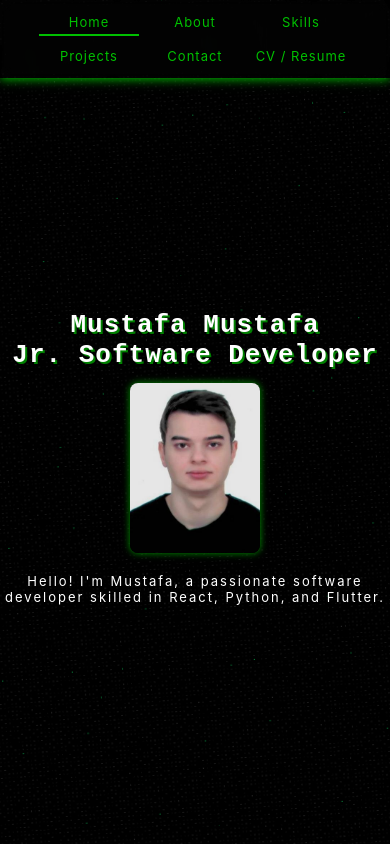
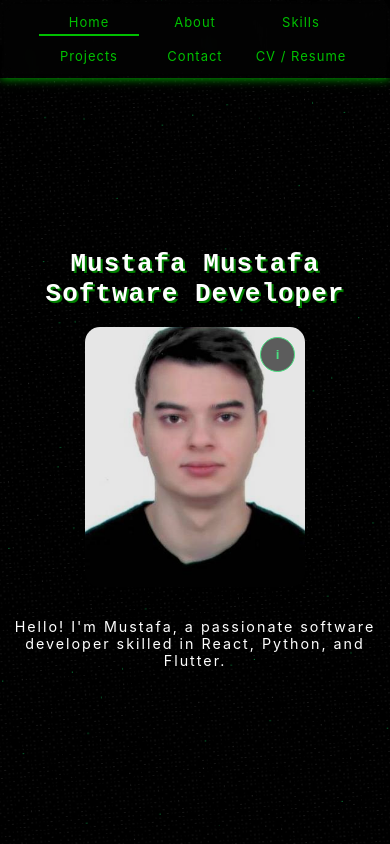
Before and after one commit to FTMustafa/portfolio, a React (Create React App) app: page / in a window 390 px wide. Built offline with nearby package versions, Linux system fonts and the light colour scheme.

Commit message:
Animation and CV changes

```diff
--- a/src/pages/Home/Home.css
+++ b/src/pages/Home/Home.css
@@ -9,8 +9,7 @@
   overflow-x: hidden;
 }
 
-body,
-html {
+body, html {
   margin: 0;
   padding: 0;
   overflow-x: hidden;
@@ -41,71 +40,52 @@ html {
 
 .profile-card {
   display: flex;
-  flex-direction: row;
   align-items: center;
-  justify-content: center;
-  width: 200px;
-  height: 250px;
-  border-radius: 12px;
-  transition: all 1s ease;
+  border-radius: 16px;
   position: relative;
+  border: 1px solid transparent;
+  overflow: hidden;
+  box-shadow: 0 4px 10px rgba(0,0,0,0.3);
+  letter-spacing: 1px;
 }
 
 .profile-card img {
-  width: 200px;
-  height: 250px;
-  box-shadow: 0px 0px 6px 1px green;
-  border-radius: 8px;
+  object-fit: cover;
+  border-radius: 12px;
   filter: brightness(90%);
-  z-index: 10;
-  user-select: none;
-  transition: all 1s ease;
-  /* object-fit: cover; */
+  /* box-shadow: 0px 0px 15px rgba(0, 255, 0, 0.2); */
+  flex-shrink: 0;
+  position: relative;
+  z-index: 2;
+  background-color: #000;
 }
 
 .card-content {
   display: flex;
   flex-direction: column;
-  opacity: 0;
-  max-width: 0;
-  overflow: hidden;
-  margin-left: 0;
-  transition: all 1s ease;
+  justify-content: center;
   white-space: nowrap;
-  text-align: left;
+  position: relative;
+  z-index: 1;
 }
 
 .card-content p {
-  margin: 5px 0;
+  margin: 8px 0;
+  font-size: 0.95rem;
+  color: #e0e0e0;
 }
+
 .card-content p span {
   font-weight: 700;
-  color: limegreen;
+  color: #4ade80;
+  margin-right: 8px;
 }
 
-.profile-card:hover {
-  width: 60%;
-  min-width: 450px;
-  justify-content: space-evenly;
-  border: 1px solid rgba(255, 255, 255, 0.358);
-  padding: 10px 5px;
-  background-color: rgba(0, 0, 0, 0.3);
-  backdrop-filter: blur(3px);
-  transition: padding 0.7s ease-in-out;
+.mobile-toggle-btn {
+  display: none;
 }
 
-.profile-card:hover .card-content {
-  opacity: 1;
-  max-width: 300px;
-  margin-left: 20px;
-}
-
-.profile-card:hover img {
-  filter: brightness(100%);
-  box-shadow: none;
-}
-
-/* Fade effect */
+/* Fade In */
 .fade-in {
   animation: fade 0.5s ease-out forwards;
   opacity: 0;
@@ -114,66 +94,163 @@ html {
 }
 
 @keyframes fade {
-  to {
+  to { opacity: 1; top: 0; }
+}
+
+/* =================================================================
+   MASAÜSTÜ (PC) DÜNYASI (Min-Width: 769px)
+   ================================================================= */
+@media (min-width: 769px) {
+  .profile-card {
+    flex-direction: row;
+    justify-content: flex-start;
+    width: 200px;
+    height: 250px;
+    transition: all 0.5s cubic-bezier(0.25, 1, 0.5, 1);
+  }
+
+  .profile-card img {
+    width: 200px;
+    height: 250px;
+    transition: all 0.5s cubic-bezier(0.25, 1, 0.5, 1);
+  }
+
+  .card-content {
+    width: 0;
+    opacity: 0;
+    transform: translateX(30px);
+    margin-left: 0;
+    transition: opacity 0.2s ease, transform 0.2s ease;
+  }
+
+  .profile-card:hover {
+    width: 400px;
+    background-color: rgba(20, 20, 20, 0.6);
+    backdrop-filter: blur(10px);
+    /* border-color: rgba(74, 222, 128, 0.1); */
+    box-shadow: 0px 2px 15px rgba(50, 205, 50, 0.3);
+    padding: 10px;
+  }
+
+  .profile-card:hover img {
+    width: 180px;
+    height: 230px;
+    filter: brightness(100%);
+  }
+
+  .profile-card:hover .card-content {
+    width: auto;
     opacity: 1;
-    top: 0;
+    transform: translateX(0);
+    margin-left: 25px;
+    transition: opacity 0.4s ease 0.15s, transform 0.4s ease 0.15s;
   }
 }
 
-/* Tablet */
 @media (max-width: 768px) {
-  #title {
-    font-size: 2rem;
+  #title { font-size: 2rem; }
+  .home-content h3 { font-size: 1.1rem; }
+
+  .mobile-toggle-btn {
+    display: flex;
+    position: absolute;
+    top: 10px;
+    right: 10px;
+    width: 35px;
+    height: 35px;
+    border-radius: 50%;
+    background: rgba(0, 0, 0, 0.6);
+    border: 1px solid #4ade80;
+    color: #4ade80;
+    font-weight: bold;
+    justify-content: center;
+    align-items: center;
+    z-index: 20;
+    backdrop-filter: blur(4px);
   }
 
-  .home-content h3 {
-    font-size: 1.1rem;
+  /* --- MOBİL KART (Sabit Yapı) --- */
+  .profile-card {
+    flex-direction: column;
+    width: 250px;
+    transition: height 0.5s cubic-bezier(0.25, 1, 0.5, 1), background-color 0.5s ease;
+    height: 280px;
+    background-color: transparent;
+    padding: 0;
   }
 
+  /* --- MOBİL RESİM (ASLA ZOOMLAMAZ - SABİT) --- */
   .profile-card img {
-    width: 160px;
-    height: 200px;
+    width: 100%;
+    height: 280px; /* Kapalı kart yüksekliği ile aynı */
+    margin-bottom: 0; /* Boşluk yok */
+    /* Resim boyutu transition ile değişmeyecek! */
+    transition: filter 0.3s ease;
   }
 
-  .profile-card {
-    width: 160px;
-    height: 200px;
-    flex-direction: column;
+  /* --- MOBİL İÇERİK (PARŞOMEN EFEKTİ) --- */
+  .card-content {
+    width: 100%;
+    overflow: hidden;
+
+    /* KAPALI DURUM */
+    max-height: 0; /* Yer kaplamasın */
+    opacity: 0;
+    /* Yazı resmin arkasında yukarıda bekliyor */
+    transform: translateY(-50px);
+
+    padding: 0 15px; /* Kenar boşlukları */
+
+    /* Kapanış Animasyonu: Önce yukarı kaçsın, sonra height kapansın */
+    transition:
+      opacity 0.3s ease,
+      transform 0.4s ease,
+      max-height 0.5s ease;
   }
 
-  .profile-card:hover {
-    width: 90%;
-    min-width: unset;
-    flex-direction: column;
-    height: auto;
+  /* --- MOBİL AÇIK DURUM (.expanded) --- */
+  .profile-card.expanded {
+    /* Açılınca yükseklik içeriğe göre artsın */
+    height: 500px; /* İçeriğin sığacağı kadar max bir değer */
+    background-color: rgba(20, 20, 20, 0.6);
+    backdrop-filter: blur(10px);
+    border-color: rgba(74, 222, 128, 0.3);
   }
 
-  .profile-card:hover .card-content {
-    margin-left: 0;
-    margin-top: 15px;
-    text-align: left;
-    max-width: 100%;
+  /* Açıkken resim aynı kalıyor (Zoom YOK) */
+  .profile-card.expanded img {
+    width: 100%;
+    height: 280px; /* SABİT */
+    filter: brightness(100%);
+  }
+
+  /* Açıkken İçerik */
+  .profile-card.expanded .card-content {
+    max-height: 220px; /* Yazı alanı yüksekliği */
+    opacity: 1;
+    /* Aşağı doğru süzülerek yerine gelsin */
+    transform: translateY(15px); /* Resimden biraz uzaklaşarak dursun */
+
+    /* Açılış Animasyonu: Gecikmeli gelsin ki parşomen hissi versin */
+    transition:
+      max-height 0.5s cubic-bezier(0.25, 1, 0.5, 1),
+      opacity 0.4s ease 0.2s,
+      transform 0.5s cubic-bezier(0.25, 1, 0.5, 1) 0.1s;
   }
 }
 
-/* Mobile */
+/* Küçük Mobil Ayarı */
 @media (max-width: 480px) {
-  #title {
-    font-size: 1.5rem;
+  .profile-card,
+  .profile-card img {
+    /* Küçük ekranda biraz daha daraltabiliriz */
+    width: 220px;
   }
 
-  .home-content h3 {
-    font-size: 1rem;
-    margin-top: 20px;
-  }
+  /* Kapalı yükseklik */
+  .profile-card { height: 260px; }
+  .profile-card img { height: 260px; }
 
-  .profile-card img {
-    width: 130px;
-    height: 170px;
-  }
-
-  .profile-card {
-    width: 130px;
-    height: 170px;
-  }
+  /* Açık yükseklik */
+  .profile-card.expanded { height: 480px; }
 }
--- a/src/pages/Home/Home.js
+++ b/src/pages/Home/Home.js
@@ -1,31 +1,49 @@
 import "./Home.css";
 import ScrambleText from "../../components/ScrambleText";
 import vesikalik from "../../components/Images/Mustafa-vesikalık.png";
-import { useEffect } from "react";
+import { useEffect, useState } from "react";
 
 function Home() {
+  const [isExpanded, setIsExpanded] = useState(false);
+
   useEffect(() => {
-    document.body.style.overflowY = "hidden";
+    const originalStyle = window.getComputedStyle(document.body).overflow;
+    document.body.style.overflow = "hidden";
 
     const timer = setTimeout(() => {
-      document.body.style.overflowY = "auto";
-    }, 500);
+      document.body.style.overflow = originalStyle;
+    }, 800);
 
     return () => {
-      document.body.style.overflowY = "auto";
+      document.body.style.overflow = originalStyle;
       clearTimeout(timer);
     };
   }, []);
+
+  // Mobilde butona basınca çalışacak fonksiyon
+  const handleToggle = (e) => {
+    e.stopPropagation(); // Kartın kendisine tıklanırsa çakışmayı önler
+    setIsExpanded(!isExpanded);
+  };
 
   return (
     <div className="home fade-in">
       <main className="home-content">
         <h1 id="title">
           <ScrambleText text="Mustafa Mustafa" duration={1500} />
-          <ScrambleText text="Jr. Software Developer" duration={1800} />
+          <ScrambleText text="Software Developer" duration={1800} />
         </h1>
-        <div className="profile-card">
+
+        {/* 'expanded' class'ı state true ise eklenir */}
+        <div className={`profile-card ${isExpanded ? "expanded" : ""}`}>
+
+          {/* Sadece mobilde görünen Toggle Butonu */}
+          <button className="mobile-toggle-btn" onClick={handleToggle}>
+            {isExpanded ? "✕" : "i"}
+          </button>
+
           <img src={vesikalik} alt="Mustafa" />
+
           <div className="card-content">
             <p><span>Name:</span> Mustafa</p>
             <p><span>Surname:</span> Mustafa</p>
@@ -33,6 +51,7 @@ function Home() {
             <p><span>Location:</span> Turkey / Edirne</p>
           </div>
         </div>
+
         <h3>
           Hello! I'm Mustafa, a passionate software developer skilled in React,
           Python, and Flutter.
--- a/src/pages/Navbar/Navbar.css
+++ b/src/pages/Navbar/Navbar.css
@@ -21,7 +21,7 @@ nav {
   margin: 0;
   backdrop-filter: blur(5px);
   filter: brightness(150%);
-  box-shadow: 0px 1px 10px green;
+  box-shadow: 0px 0px 10px green;
   flex-wrap: wrap; /* küçük ekranlar için */
 }
 
--- a/src/pages/Skills/Skills.css
+++ b/src/pages/Skills/Skills.css
@@ -152,7 +152,7 @@
   }
 
   .skills-wrapper article {
-    width: 60%;
+    width: 90%;
     max-width: 200px;
   }
 
```
Also changed, not shown: 1 other file (tests, documents, lock files or other folders).
